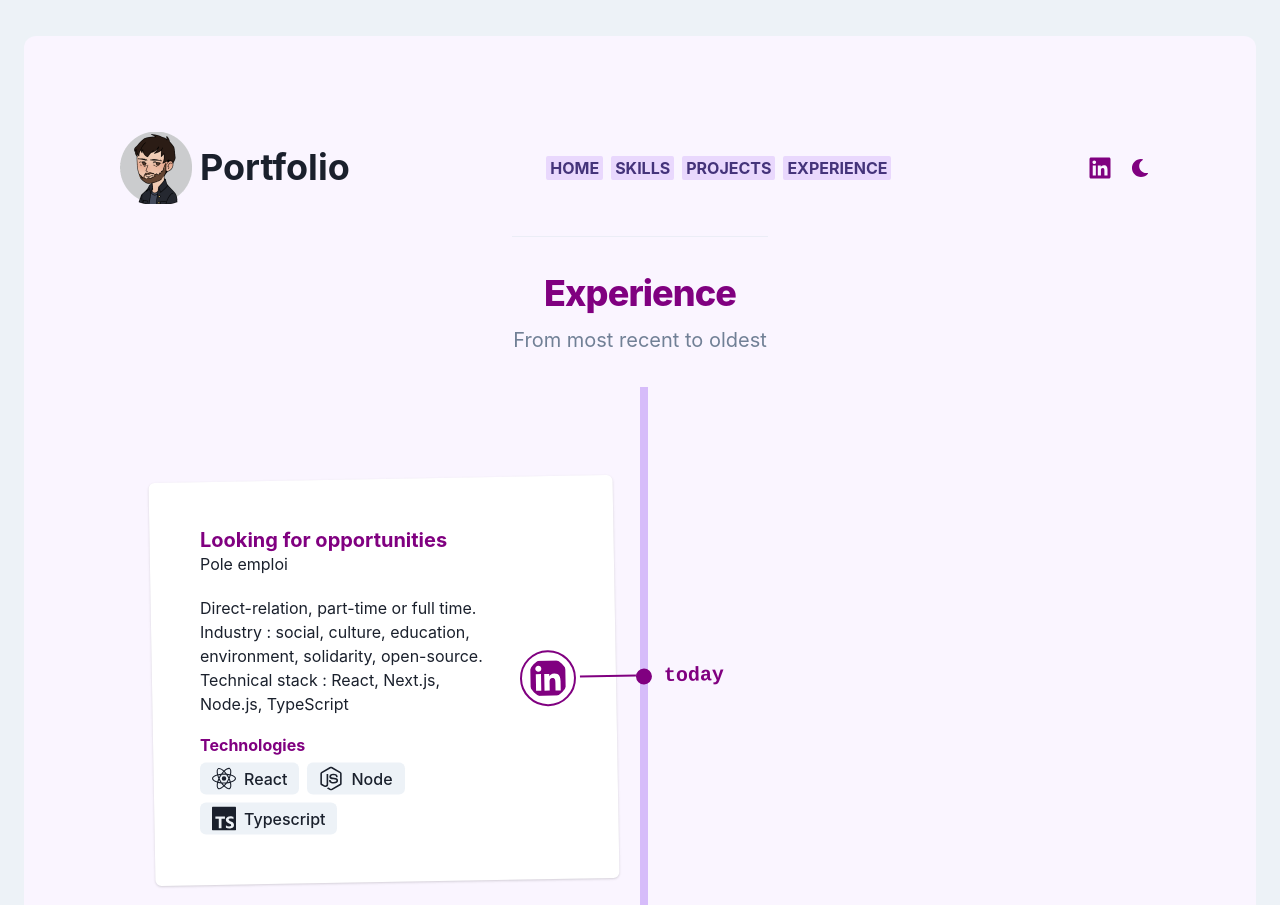
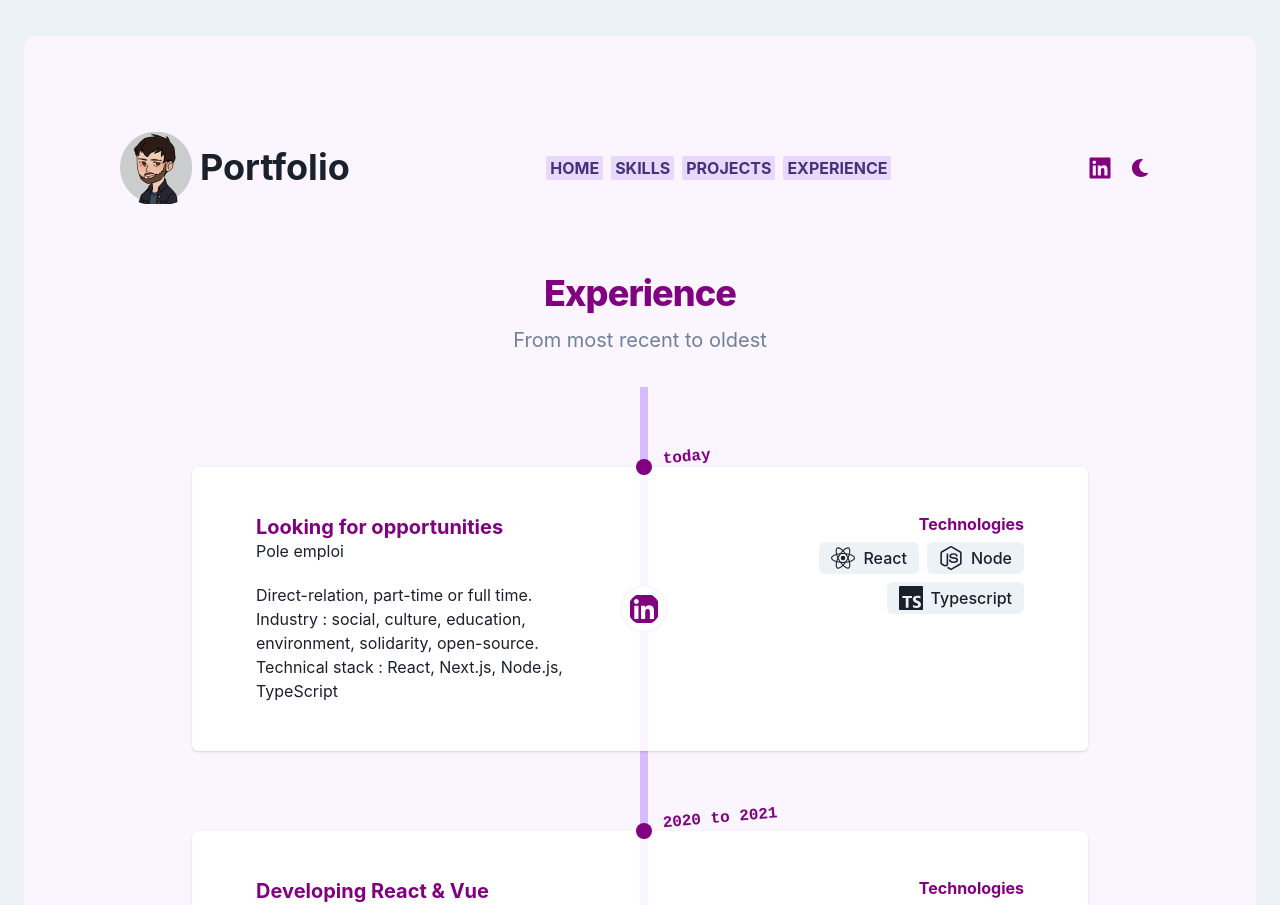
Before and after one commit to alpliar/portfolio, a Next.js app: page /experience in a window 1280 px wide. Shown: the top 905 px of the page. Built offline with nearby package versions, Linux system fonts and the light colour scheme.

Commit message:
style: reduce complexity for timeline

```diff
--- a/components/Technologies.tsx
+++ b/components/Technologies.tsx
@@ -1,10 +1,12 @@
 import {
   Heading,
   Stack,
+  StackProps,
   Tag,
   TagLabel,
   TagLeftIcon,
   TagProps,
+  TypographyProps,
   Wrap,
   WrapItem,
   WrapProps,
@@ -49,13 +51,6 @@ import {
   SiVuetify,
 } from "react-icons/si";
 import { Technology } from "../models/TimelineData.model";
-
-export interface TechnologiesProps {
-  technologies: Technology["label"][];
-  size?: TagProps["size"];
-  justify?: WrapProps["justify"];
-  textAlign?: WrapProps["textAlign"];
-}
 
 const getIcon = (label: string): IconType => {
   switch (label) {
@@ -163,14 +158,19 @@ const Technology: React.FC<TechnologyProps> = ({ label, size }) => {
   );
 };
 
+export interface TechnologiesProps {
+  technologies: Technology["label"][];
+  size?: TagProps["size"];
+  justify?: WrapProps["justify"];
+}
+
 const Technologies: React.FC<TechnologiesProps> = ({
   technologies,
   size = "md",
   justify = "start",
-  textAlign = "start",
 }) => {
   return (
-    <Stack textAlign={textAlign} justify={justify} w="full">
+    <Stack justify={justify} w="full">
       <Heading color="primary" fontSize="md" as="span">
         Technologies
       </Heading>
--- a/components/TimeLine.tsx
+++ b/components/TimeLine.tsx
@@ -1,38 +1,111 @@
-import { List, ListProps } from "@chakra-ui/react";
+import {
+  BoxProps,
+  Card,
+  CardBody,
+  CardBodyProps,
+  Flex,
+  FlexProps,
+  List,
+  ListItem,
+  ListProps,
+} from "@chakra-ui/react";
 import React from "react";
 import timelineData from "../data/timeline.data";
-import TimeLineRow from "./TimeLineRow";
+import { TimelineData } from "../models/TimelineData.model";
+import TimeLineEvent from "./TimeLineEvent";
 
 type Props = {};
+
+interface TimeLineRowProps {
+  event: TimelineData;
+  isEven: boolean;
+  isFirst: boolean;
+  isLast: boolean;
+  isNested?: boolean;
+}
+
+const TimeLineRow: React.FC<TimeLineRowProps> = ({ event, isEven }) => {
+  const rowStyle: FlexProps = {
+    _after: {
+      // round mark on time line
+      backgroundColor: "primary",
+      borderColor: "primary",
+      borderRadius: "16px",
+      borderWidth: 2,
+      content: '""',
+      height: 4,
+      left: "calc(50% - var(--chakra-sizes-1))",
+      position: "absolute",
+      right: "-8px",
+      top: -2,
+      transition: "all ease-in-out 0.2s",
+      width: 4,
+      zIndex: 1,
+    },
+    left: 0,
+    paddingX: { base: 0, md: 6 },
+    position: "relative",
+    transition: "all ease-in-out 0.2s",
+    width: "full",
+    zIndex: 1,
+  };
+
+  const cardStyle: BoxProps = {
+    maxWidth: "4xl",
+    margin: "auto",
+    backgroundColor: "surface",
+    paddingX: { base: 3, sm: 6, md: 12 },
+    paddingY: { base: 6, sm: 12 },
+    position: "initial",
+    transition: "all ease-in-out 0.2s",
+    width: "full",
+    _after: {
+      md: {
+        background: "pale",
+        bottom: "0px",
+        content: '""',
+        left: "50%",
+        position: "absolute",
+        top: "0px",
+        transition: "all ease-in-out 0.2s",
+        width: "var(--chakra-sizes-2)",
+      },
+    },
+  };
+
+  const cardBodyStyle: CardBodyProps = {
+    padding: 0,
+  };
+
+  return (
+    <Flex as={ListItem} {...rowStyle}>
+      <Card {...cardStyle}>
+        <CardBody {...cardBodyStyle}>
+          <TimeLineEvent event={event} isEven={isEven} />
+        </CardBody>
+      </Card>
+    </Flex>
+  );
+};
 
 const TimeLine: React.FC<Props> = ({}) => {
   const listStyle: ListProps = {
     _after: {
-      lg: {
-        left: "50%",
-      },
-      md: {
-        // left: "var(--chakra-sizes-32)",
-        left: "50%",
-        transition: "all ease-in-out 0.2s",
-      },
-      sm: {
       background: "secondary",
       bottom: 0,
       content: '""',
-        left: 1,
+      left: "50%",
       position: "absolute",
       top: 0,
       transition: "all ease-in-out 0.2s",
       width: 2,
     },
-    },
-    margin: "0 auto",
+    margin: "auto",
     maxWidth: "container.lg",
     padding: 0,
-    paddingTop: { md: 20 },
+    paddingTop: 20,
     position: "relative",
-    spacing: { base: 4, md: 20, lg: 4 },
+    spacing: 20,
     transition: "all ease-in-out 0.2s",
     width: "full",
   };
@@ -52,19 +125,6 @@ const TimeLine: React.FC<Props> = ({}) => {
               isLast={isLast}
               event={data}
             />
-
-            {/* {data.steps?.map((subStep, index) => (
-              <TimeLineRow
-                key={index}
-                event={subStep}
-                isEven={false}
-                isFirst={false}
-                isLast={false}
-                isNested={true}
-              >
-                <TimeLineEvent event={data} />
-              </TimeLineRow>
-            ))} */}
           </>
         );
       })}
--- a/components/TimeLineEvent.tsx
+++ b/components/TimeLineEvent.tsx
@@ -1,14 +1,15 @@
 import {
   Box,
+  Flex,
   Heading,
   HeadingProps,
   Icon,
   IconProps,
   SimpleGrid,
   SimpleGridProps,
+  Stack,
   Text,
   TextProps,
-  useBreakpointValue,
 } from "@chakra-ui/react";
 import React from "react";
 import { TimelineData } from "../models/TimelineData.model";
@@ -23,141 +24,75 @@ const TimeLineEvent: React.FC<Props> = ({ event, isEven }) => {
   const { position, company, date, color, logo, description, technologies } =
     event;
 
-  const mdDateHeight = 8;
-  const mdDateWidth = 28;
-  const lgDateHeight = 8;
-  const lgDateOffset = 48;
-
   const dateStyle: TextProps = {
     color: "primary",
-    display: {
-      md: "inline-block",
-    },
     fontFamily: "monospace",
-    fontSize: {
-      base: "sm",
-      md: "md",
-      lg: "xl",
-    },
+    fontSize: "md",
     fontWeight: "bold",
-    left: {
-      // md: "var(--chakra-sizes-32)",
-      md: "50%",
-      lg: isEven ? "-100%" : `100%`,
-      // md: isEven ? -mdDateOffset : undefined,
-    },
-    paddingX: {
-      md: 6,
-    },
-    // letterSpacing: 0,
-    lineHeight: {
-      lg: lgDateHeight,
-      md: mdDateHeight,
-    },
-    position: {
-      md: "absolute",
-    },
-    right: {
-      lg: !isEven ? -lgDateOffset : undefined,
-      // md: !isEven ? -mdDateOffset : undefined,
-    },
-    textAlign: {
-      // md: "center",
-      md: "left",
-      lg: isEven ? "end" : "start",
-    },
+    left: "50%",
+    paddingX: { md: 6 },
+    position: { md: "absolute" },
     textTransform: "lowercase",
-    top: {
-      md: -1,
-      lg: `calc(50% - var(--chakra-sizes-${mdDateHeight / 2}))`,
-    },
+    top: { base: -2, sm: -4 },
     transform: {
       md: "rotate(-5deg) translateY(calc(-1 * var(--chakra-sizes-6)))",
-      lg: "inherit",
     },
     transition: "all ease-in-out 0.2s",
-    width: {
-      md: "50%",
-      lg: "100%",
-    },
-    zIndex: {
-      md: 1,
-    },
+    width: { md: "50%" },
+    zIndex: 1,
   };
 
-  const iconSize: IconProps["boxSize"] =
-    useBreakpointValue({
-      base: 8,
-      sm: 8,
-      md: 12,
-      lg: 14,
-    }) || 8;
+  const iconSize = 12;
 
   const iconStyle: IconProps = {
-    borderColor: "primary",
-    // color,
+    position: { md: "absolute" },
+    borderColor: "pale",
+    bgColor: "surface",
+    color: "primary",
     borderRadius: "full",
     borderWidth: 2,
     boxSize: iconSize,
-    color: "primary",
-    display: {
-      base: "none",
-      sm: "inline-block",
-    },
     fontSize: "18px",
-    height: iconSize,
     padding: 1.5,
-    position: {
-      sm: "absolute",
-    },
-    top: {
-      sm: `calc(50% - var(--chakra-sizes-${iconSize / 2}))`,
-    },
+    left: "calc(50% - var(--chakra-sizes-5))",
+    top: `calc(50% - var(--chakra-sizes-${iconSize / 2}))`,
     transition: "all ease-in-out 0.2s",
-    width: iconSize,
     zIndex: 1,
   };
-  const iconResponsiveProps: IconProps = useBreakpointValue({
-    sm: {
-      left: 10,
-    },
-    md: {
-      left: "calc(50% - var(--chakra-sizes-5))",
-      top: 10,
-    },
-    lg: {
-      textAlign: isEven ? "start" : "end",
-      right: 16,
-      left: isEven ? 16 : undefined,
-    },
-  }) as IconProps;
 
   const positionStyle: HeadingProps = {
     color: "primary",
-    fontSize: {
-      base: "md",
-      sm: "xl",
-    },
-    maxWidth: { md: 64, lg: "inherit" },
+    fontSize: "xl",
+    maxWidth: "xs",
   };
 
   const contentStyle: SimpleGridProps = {
-    transform: { lg: `rotate(${isEven ? -1 : 1}deg)` },
-    alignItems: { md: "start", lg: "start" },
-    maxWidth: "container.sm",
+    maxWidth: { base: "xs", sm: "sm", md: "container.md" },
     margin: "auto",
-    columns: { base: 1, md: 2, lg: 1 },
-    gap: { base: 5, md: iconSize * 2, lg: 5 },
+    columns: { base: 1, md: 2 },
+    gap: { base: 3, md: iconSize * 2 },
+  };
+
+  const technologiesStyle = {
+    justify: { base: "start", md: "end" },
+    size: { base: "md", lg: "lg" },
   };
 
   return (
     <>
-      <Text {...dateStyle}>{date}</Text>
-      <Icon as={logo} {...iconStyle} {...iconResponsiveProps} />
       <SimpleGrid {...contentStyle}>
-        <Box>
-          <Heading {...positionStyle}>{position}</Heading>
-          <Text>{company}</Text>
+        <Stack gap={{ base: 8, md: 0 }}>
+          <Stack align="center">
+            <Text {...dateStyle}>{date}</Text>
+            <Icon as={logo} {...iconStyle} />
+          </Stack>
+          <Flex gap={2}>
+            <Box>
+              <Heading {...positionStyle}>{position}</Heading>
+              <Text>{company}</Text>
+            </Box>
+          </Flex>
+
           {description && (
             <Text
               marginTop={{ base: 3, md: 5 }}
@@ -167,14 +102,14 @@ const TimeLineEvent: React.FC<Props> = ({ event, isEven }) => {
               {description}
             </Text>
           )}
-        </Box>
+        </Stack>
         {technologies && (
-          <Technologies
-            textAlign={{ base: "start", md: "end", lg: "start" }}
-            justify={{ base: "start", md: "end", lg: "start" }}
-            technologies={technologies.map((t) => t.label)}
-            size={{ base: "md", lg: "lg" }}
-          />
+          <Box textAlign={{ base: "start", md: "end" }}>
+            <Technologies
+              {...technologiesStyle}
+              technologies={technologies.map((t) => t.label)}
+            />
+          </Box>
         )}
       </SimpleGrid>
     </>
--- a/components/TimeLineRow.tsx
+++ /dev/null
@@ -1,143 +0,0 @@
-import {
-  BoxProps,
-  Card,
-  CardBody,
-  CardBodyProps,
-  Flex,
-  FlexProps,
-  ListItem,
-} from "@chakra-ui/react";
-import React from "react";
-import { TimelineData } from "../models/TimelineData.model";
-import TimeLineEvent from "./TimeLineEvent";
-
-interface Props {
-  event: TimelineData;
-  isEven: boolean;
-  isFirst: boolean;
-  isLast: boolean;
-  isNested?: boolean;
-}
-
-const TimeLineRow: React.FC<Props> = ({ event, isEven }) => {
-  const rowStyle: FlexProps = {
-    _after: {
-      // round mark on time line
-      sm: {
-        backgroundColor: "primary",
-        borderColor: "primary",
-        borderRadius: "16px",
-        borderWidth: 2,
-        content: '""',
-        height: 4,
-        left: {
-          base: 0,
-          md: "calc(50% - var(--chakra-sizes-1))",
-          lg: isEven ? -1 : "auto",
-        },
-        position: "absolute",
-        right: {
-          base: "-8px",
-          lg: !isEven ? -3 : "auto",
-        },
-        top: {
-          base: "calc(50% - var(--chakra-sizes-2))",
-          md: "var(--chakra-sizes-1)",
-          lg: "calc(50% - var(--chakra-sizes-2))",
-        },
-        transition: "all ease-in-out 0.2s",
-        width: 4,
-        zIndex: 1,
-      },
-    },
-    _before: {
-      sm: {
-        background: "primary",
-        content: '""',
-        display: { md: "none", lg: "inherit" },
-        height: { base: 0.5, md: 10, lg: 0.5 },
-        left: {
-          sm: 4,
-          md: `calc(50% - var(--chakra-sizes-0-5))`,
-          lg: isEven ? 2 : "auto",
-        },
-        position: "absolute",
-        right: {
-          sm: 2,
-          lg: !isEven ? 1 : "auto",
-        },
-        top: {
-          base: `calc(50% - var(--chakra-sizes-0-5))`,
-          md: 0,
-          lg: `calc(50% - var(--chakra-sizes-0-5))`,
-        },
-        transition: "all ease-in-out 0.2s",
-        width: {
-          sm: 6,
-          lg: 14,
-          md: 1,
-        },
-        zIndex: 1,
-      },
-    },
-    left: {
-      base: 0,
-      lg: !isEven ? 0 : "50%",
-    },
-    paddingLeft: {
-      sm: 6,
-    },
-    paddingX: {
-      md: 6,
-    },
-    paddingY: {
-      md: 3,
-    },
-    position: "relative",
-    transform: {
-      lg: `rotate(${isEven ? 1 : -1}deg)`,
-    },
-    transition: "all ease-in-out 0.2s",
-    width: {
-      base: "full",
-      lg: "50%",
-    },
-    zIndex: 1,
-  };
-
-  const cardStyle: BoxProps = {
-    backgroundColor: "surface",
-    padding: {
-      base: 4,
-      sm: 6,
-      md: 12,
-    },
-    paddingLeft: {
-      lg: isEven ? 32 : 12,
-      md: undefined,
-      sm: 16,
-    },
-    paddingRight: {
-      lg: !isEven ? 28 : undefined,
-    },
-    position: "initial",
-    transition: "all ease-in-out 0.2s",
-    width: "full",
-  };
-
-  const cardBodyStyle: CardBodyProps = {
-    padding: 0,
-  };
-
-  return (
-    <Flex as={ListItem} p={0} {...rowStyle}>
-      <Card {...cardStyle}>
-        <CardBody {...cardBodyStyle}>
-          <TimeLineEvent event={event} isEven={isEven} />
-        </CardBody>
-      </Card>
-    </Flex>
-  );
-};
-
-export default TimeLineRow;
--- a/layouts/Header.tsx
+++ b/layouts/Header.tsx
@@ -5,6 +5,7 @@ type Props = { start?: ReactNode; end?: ReactNode };
 
 const Header: React.FC<Props> = ({ start, end }) => {
   const containerStyle: FlexProps = {
+    width: "full",
     direction: { base: "column", lg: "row" },
     align: "center",
     gap: 5,
--- a/layouts/PageLayout.tsx
+++ b/layouts/PageLayout.tsx
@@ -40,6 +40,7 @@ const PageLayout: React.FC<PageLayoutProps> = ({
     w: "full",
     maxW: "7xl",
     margin: "auto",
+    align: "center",
     padding: {
       base: 3,
       sm: 6,
@@ -65,11 +66,7 @@ const PageLayout: React.FC<PageLayoutProps> = ({
     mt: 4,
     maxW: "2xl",
     fontSize: "xl",
-    // mx: { lg: 'auto'},
-    color: "gray.500",
-    _dark: {
-      color: "gray.400",
-    },
+    color: "discrete",
   };
 
   return (
--- a/theme/semanticTokens/colors.ts
+++ b/theme/semanticTokens/colors.ts
@@ -46,6 +46,10 @@ const colors = {
     _dark: "cyan.500",
     _light: "pink.500",
   },
+  discrete: {
+    _dark: "gray.400",
+    _light: "gray.500",
+  },
 };
 
 export default colors;
```
Lines whose indentation alone changed are shown as unchanged.
